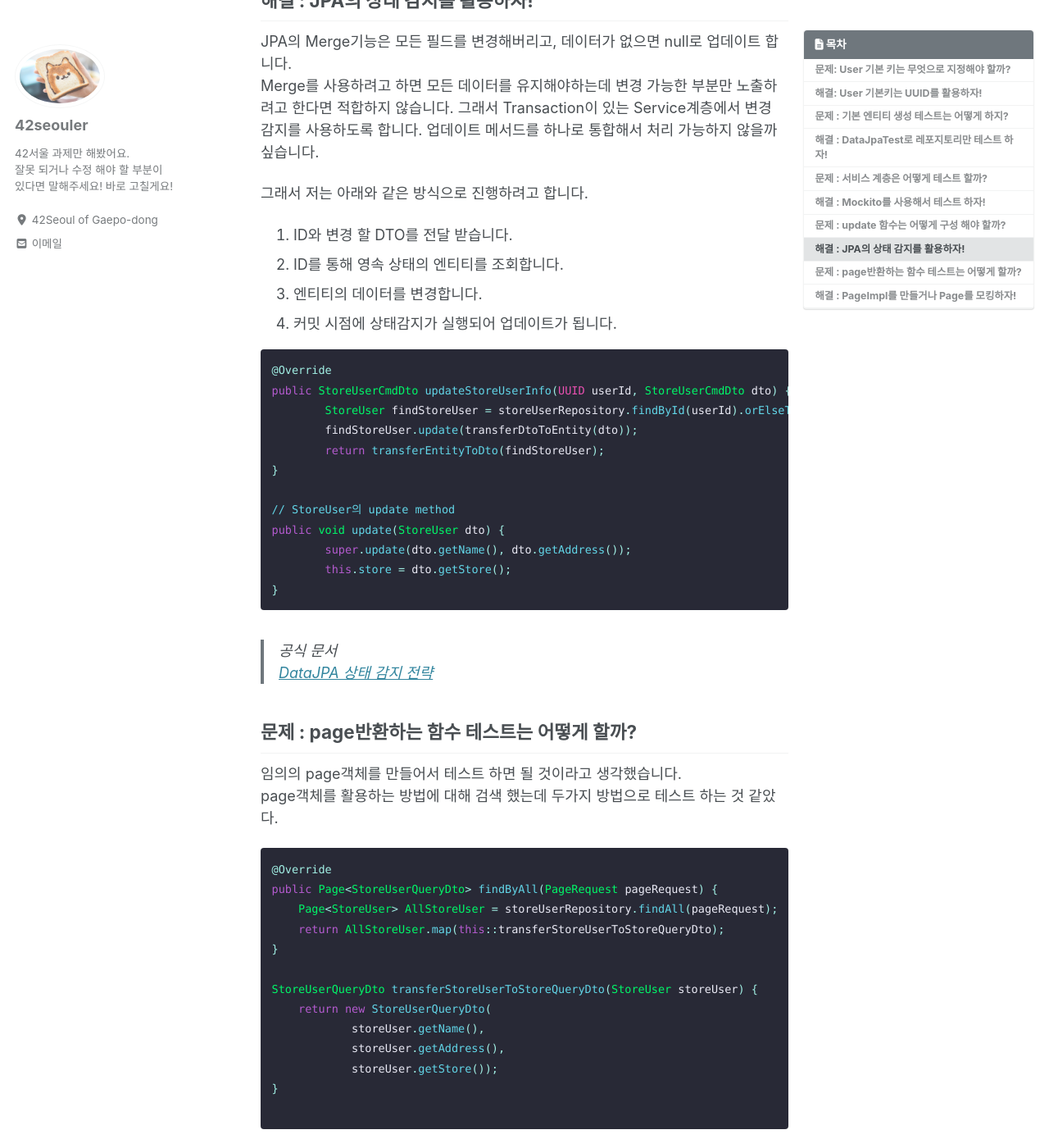
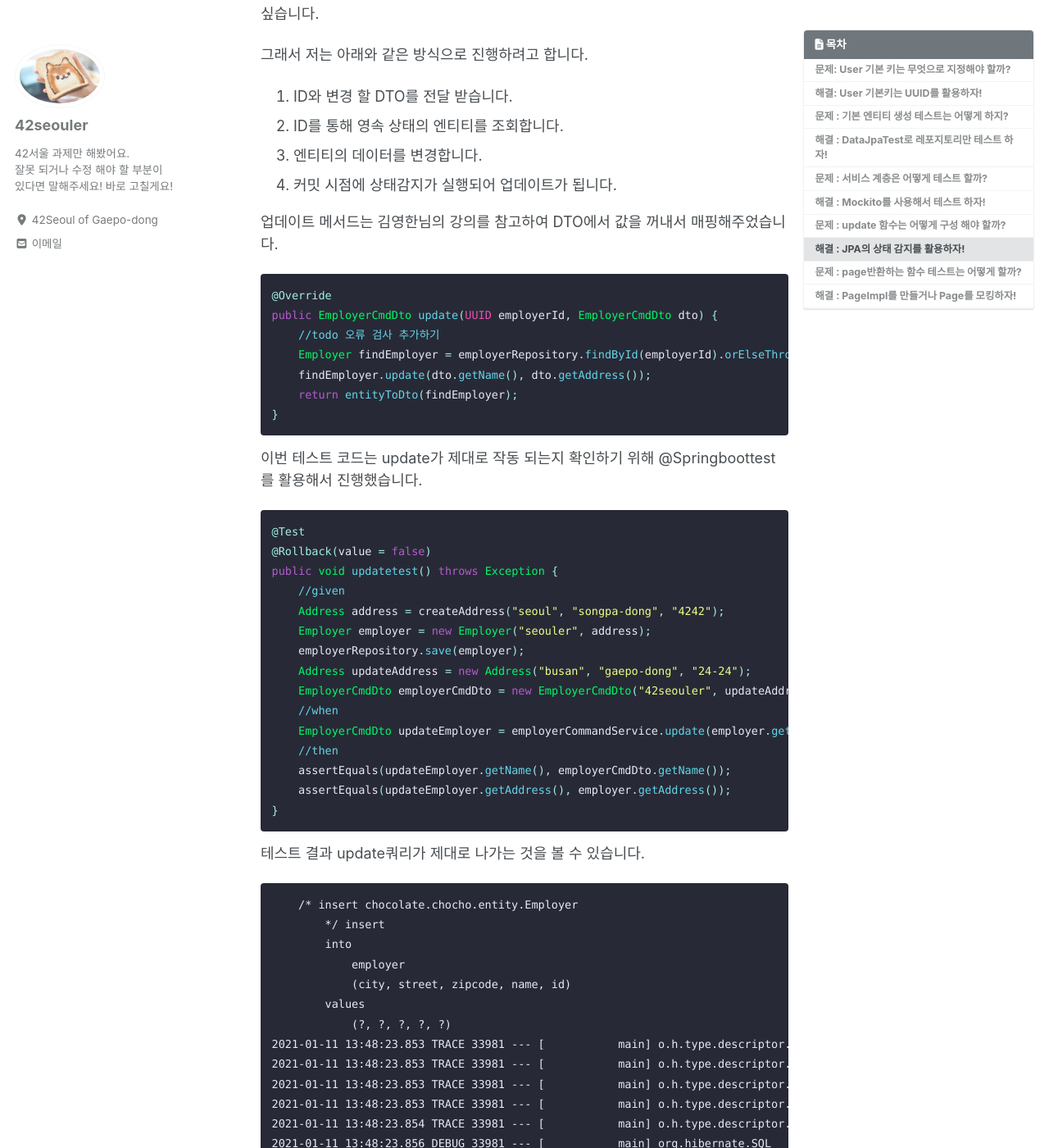
Before and after one commit to 42seouler/42seouler.github.io, a Jekyll site: the page built from _posts/2021/java/2021-01-07-albacorn.md, in a window 1280 px wide and 1400 px high, scrolled down 5641 px. Shown: the whole window at 82% size. Built offline with Jekyll 4.4.1, drawn with Linux system fonts in a browser that asks for light colours; cached includes are drawn as plain includes; nearby versions of some CDN libraries; a script that is not in the unit is left out; comment, search, counter and statistics services are not loaded; some of the changed text lies outside the part shown.

Commit message:
update method 설명 수정

````diff
--- a/_posts/2021/java/2021-01-07-albacorn.md
+++ b/_posts/2021/java/2021-01-07-albacorn.md
@@ -218,17 +218,9 @@ private StoreUser createStoreUser(Address address, String name) {
 
 ## 문제 : update 함수는 어떻게 구성 해야 할까?
 
-모든 정보를 업데이트 할수도 있고 아니면 하나의 항목 또는 두개의 항목을 선택해서 업데이트를 한다면
-update함수를 속성마다 setter만들 듯 만들어야 하는지 아니면 한번에 덮어 씌우듯 해야 하는지 몰랐습니다.
-
-```java
-@Override
-public StoreUserCmdDto updateStoreUserInfo(UUID userId, StoreUserCmdDto dto) {
-        StoreUser findStoreUser = storeUserRepository.findById(userId).orElseThrow();
-        findStoreUser.update(transferDtoToEntity(dto));
-        return transferEntityToDto(findStoreUser);
-}
-```
+모든 정보를 업데이트 하거나 또는 선택한 필드만 업데이트 해야하는 경우 어떻게 해야할까?
+선택적으로 업데이트를 한다면 setter를 만들어주면 되는 것인지 궁금했습니다.
+그리고 merge인지, 더티체크인지 무엇을 선택 할지 고민 되었습니다.
 
 ## 해결 : JPA의 상태 감지를 활용하자!
 
@@ -243,23 +235,71 @@ Merge를 사용하려고 하면 모든 데이터를 유지해야하는데 변경
 3. 엔티티의 데이터를 변경합니다.
 4. 커밋 시점에 상태감지가 실행되어 업데이트가 됩니다.
 
+업데이트 메서드는 김영한님의 강의를 참고하여 DTO에서 값을 꺼내서 매핑해주었습니다.
 ```java
 @Override
-public StoreUserCmdDto updateStoreUserInfo(UUID userId, StoreUserCmdDto dto) {
-        StoreUser findStoreUser = storeUserRepository.findById(userId).orElseThrow();
-        findStoreUser.update(transferDtoToEntity(dto));
-        return transferEntityToDto(findStoreUser);
+public EmployerCmdDto update(UUID employerId, EmployerCmdDto dto) {
+    //todo 오류 검사 추가하기
+    Employer findEmployer = employerRepository.findById(employerId).orElseThrow();
+    findEmployer.update(dto.getName(), dto.getAddress());
+    return entityToDto(findEmployer);
 }
-
-// StoreUser의 update method
-public void update(StoreUser dto) {
-        super.update(dto.getName(), dto.getAddress());
-        this.store = dto.getStore();
+```
+이번 테스트 코드는 update가 제대로 작동 되는지 확인하기 위해 @Springboottest를 활용해서 진행했습니다.
+```java
+@Test
+@Rollback(value = false)
+public void updatetest() throws Exception {
+    //given
+    Address address = createAddress("seoul", "songpa-dong", "4242");
+    Employer employer = new Employer("seouler", address);
+    employerRepository.save(employer);
+    Address updateAddress = new Address("busan", "gaepo-dong", "24-24");
+    EmployerCmdDto employerCmdDto = new EmployerCmdDto("42seouler", updateAddress);
+    //when
+    EmployerCmdDto updateEmployer = employerCommandService.update(employer.getId(), employerCmdDto);
+    //then
+    assertEquals(updateEmployer.getName(), employerCmdDto.getName());
+    assertEquals(updateEmployer.getAddress(), employer.getAddress());
 }
+```
+테스트 결과 update쿼리가 제대로 나가는 것을 볼 수 있습니다.
+```
+    /* insert chocolate.chocho.entity.Employer
+        */ insert
+        into
+            employer
+            (city, street, zipcode, name, id)
+        values
+            (?, ?, ?, ?, ?)
+2021-01-11 13:48:23.853 TRACE 33981 --- [           main] o.h.type.descriptor.sql.BasicBinder      : binding parameter [1] as [VARCHAR] - [seoul]
+2021-01-11 13:48:23.853 TRACE 33981 --- [           main] o.h.type.descriptor.sql.BasicBinder      : binding parameter [2] as [VARCHAR] - [songpa-dong]
+2021-01-11 13:48:23.853 TRACE 33981 --- [           main] o.h.type.descriptor.sql.BasicBinder      : binding parameter [3] as [VARCHAR] - [4242]
+2021-01-11 13:48:23.853 TRACE 33981 --- [           main] o.h.type.descriptor.sql.BasicBinder      : binding parameter [4] as [VARCHAR] - [seouler]
+2021-01-11 13:48:23.854 TRACE 33981 --- [           main] o.h.type.descriptor.sql.BasicBinder      : binding parameter [5] as [BINARY] - [3cfb1d71-87e4-49c2-9899-459723bd0a49]
+2021-01-11 13:48:23.856 DEBUG 33981 --- [           main] org.hibernate.SQL                        :
+    /* update
+        chocolate.chocho.entity.Employer */ update
+            employer
+        set
+            city=?,
+            street=?,
+            zipcode=?,
+            name=?
+        where
+            id=?
+2021-01-11 13:48:23.857 TRACE 33981 --- [           main] o.h.type.descriptor.sql.BasicBinder      : binding parameter [1] as [VARCHAR] - [busan]
+2021-01-11 13:48:23.857 TRACE 33981 --- [           main] o.h.type.descriptor.sql.BasicBinder      : binding parameter [2] as [VARCHAR] - [gaepo-dong]
+2021-01-11 13:48:23.857 TRACE 33981 --- [           main] o.h.type.descriptor.sql.BasicBinder      : binding parameter [3] as [VARCHAR] - [24-24]
+2021-01-11 13:48:23.857 TRACE 33981 --- [           main] o.h.type.descriptor.sql.BasicBinder      : binding parameter [4] as [VARCHAR] - [42seouler]
+2021-01-11 13:48:23.857 TRACE 33981 --- [           main] o.h.type.descriptor.sql.BasicBinder      : binding parameter [5] as [BINARY] - [3cfb1d71-87e4-49c2-9899-459723bd0a49]
 ```
 
 > 공식 문서
 > [DataJPA 상태 감지 전략](https://docs.spring.io/spring-data/jpa/docs/current/reference/html/#reference)
+
+> 그 외
+[인프런 김영한 강사님의 Q&A](https://www.inflearn.com/questions/30076)
 
 ## 문제 : page반환하는 함수 테스트는 어떻게 할까?
 
````
